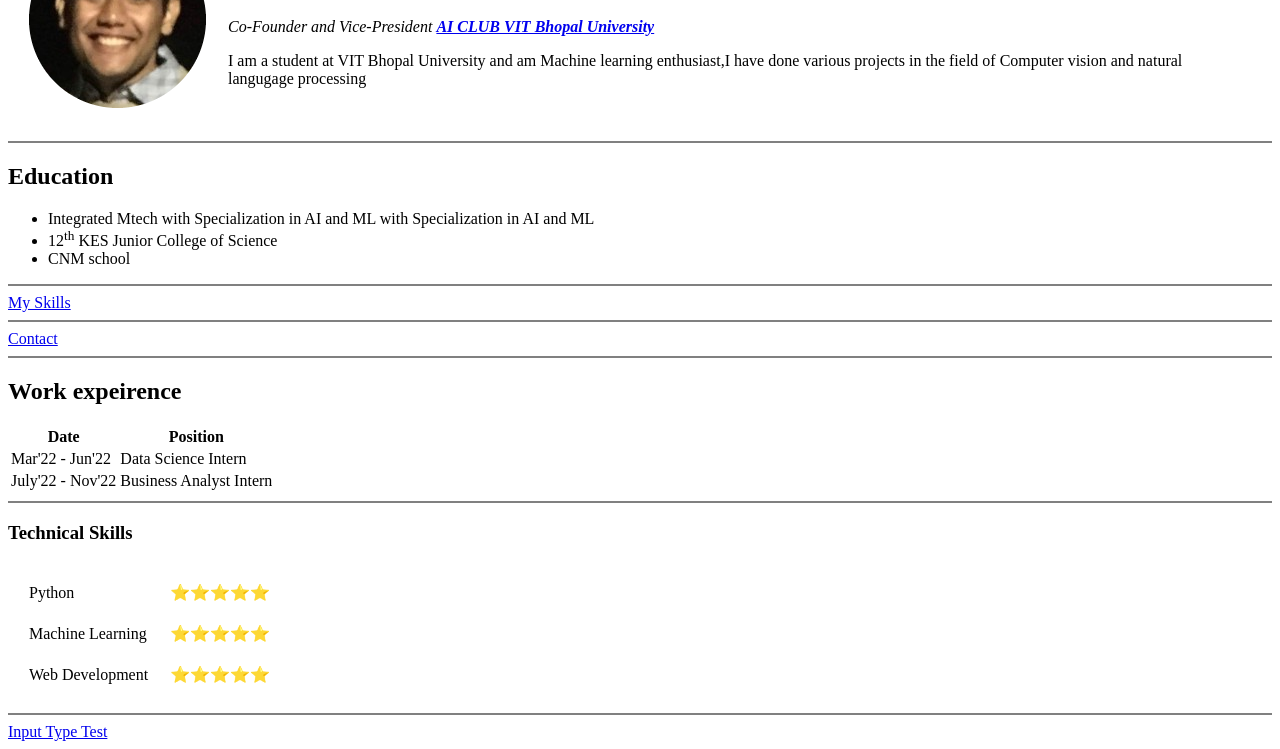
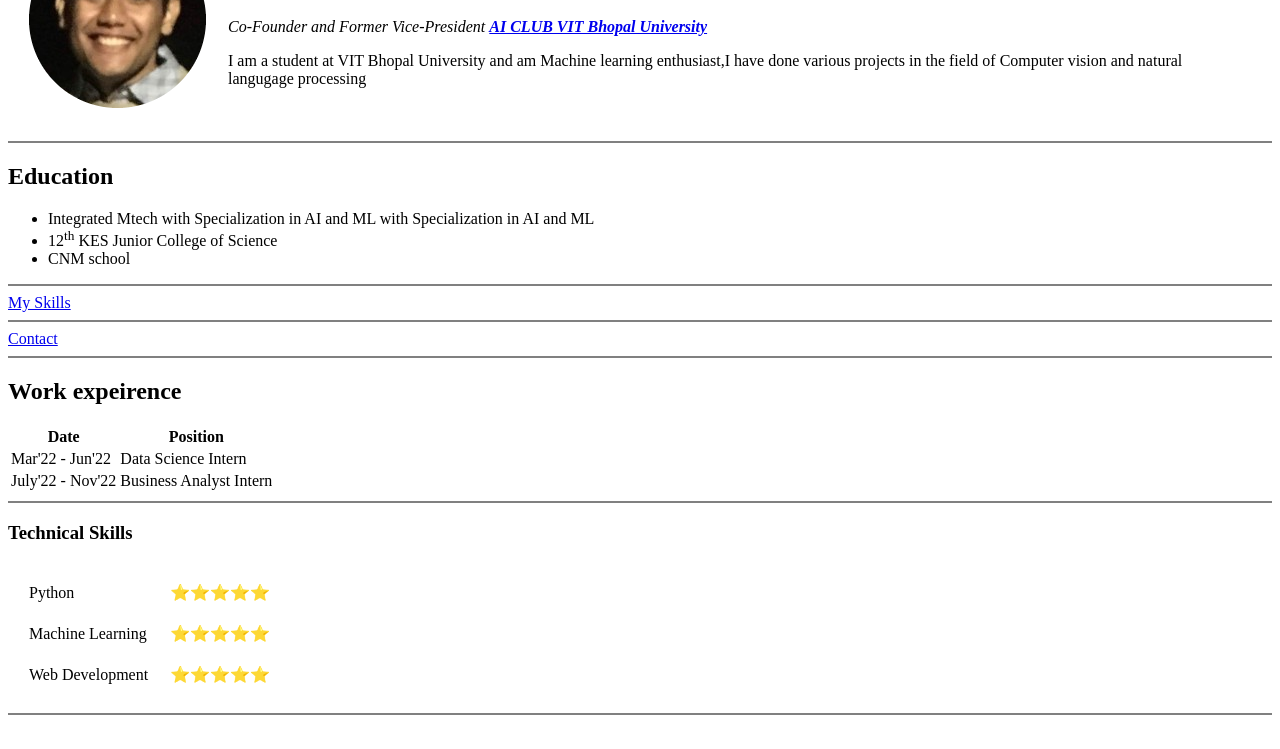
Before and after one commit to Om-Rajani/Web-Developement-1-Cv, a plain HTML site: page index.html in a window 1280 px wide. Shown: the part 98-847 px from the top of the page. After the commit the page ends 821 px from the top, so only its background shows below. Drawn offline with Linux system fonts and the light colour scheme.

Commit message:
Update index.html

```diff
--- a/index.html
+++ b/index.html
@@ -11,7 +11,7 @@
         <tr>
             <td><img src="images/om-circle.png" alt="Om Rajani Profile"></td>
             <td><h1>Om Rajani</h1>
-                <p><em>Co-Founder and Vice-President <b><a href="https://www.instagram.com/aiclub.vitb/?hl=en">AI CLUB VIT Bhopal University</a></b></em></p>
+                <p><em>Co-Founder and Former Vice-President <b><a href="https://www.instagram.com/aiclub.vitb/?hl=en">AI CLUB VIT Bhopal University</a></b></em></p>
                 <p>I am a student at VIT Bhopal University and am Machine learning enthusiast,I have done various projects in the field of Computer vision and natural langugage processing</p></td>
         </tr>
     </table>
@@ -71,7 +71,7 @@
         </tr>
     </table>
     <hr size="2" noshade>
-    <a href="inputs.html">Input Type Test</a>
+    <!--<a href="inputs.html">Input Type Test</a> -->
 
 </body>
 
```
